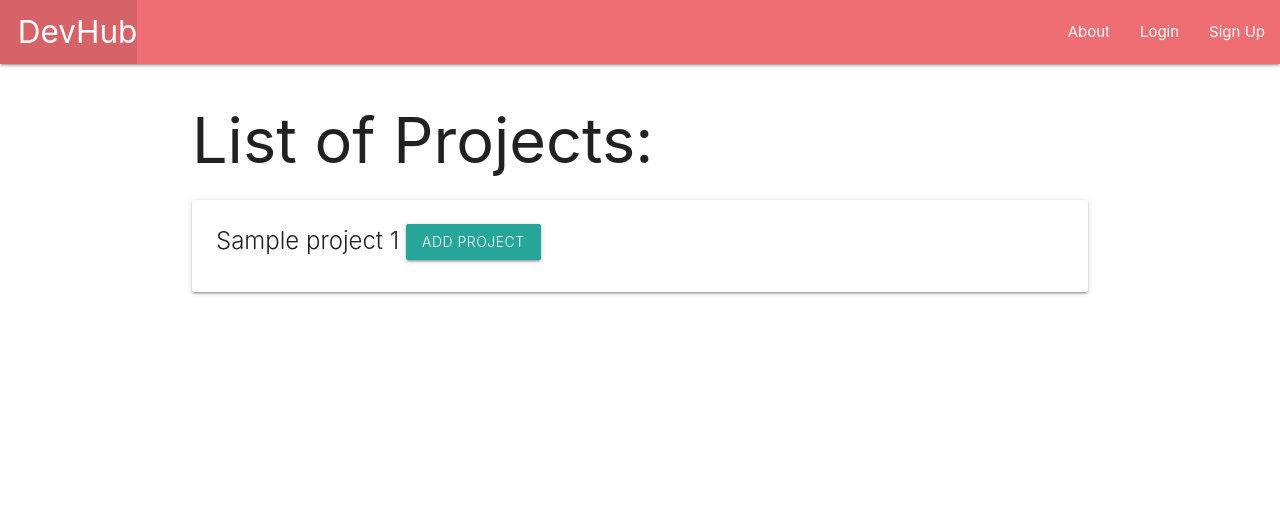
After one commit to bearcodes870/proj-3-devhub, a Django app: page /profile/projects in a window 1280 px wide. The commit adds this page. Shown: the top 532 px of the page. Run offline with Django 3.2, Linux system fonts and the light colour scheme; tables that the repository leaves empty hold one stand-in row (values such as "Sample post").

Commit message:
added the add project page, views, and url path

```diff
--- /dev/null
+++ b/main_app/templates/developers/project_add.html
@@ -0,0 +1,18 @@
+{% extends 'base.html' %}
+{% block content %}
+
+
+<h1> List of Projects: </h1>
+ {% for project in projects.all %}
+        <div class="card">
+          <div class="card-content">
+            <span class="card-title">
+               {{ project.project_name }}
+               {{ project.id }}
+               <a href="{% url 'assoc_project' %}" class="waves-effect waves-light btn">Add Project</a>
+            </span>
+          </div>
+        </div>
+      {% endfor %}
+
+{% endblock %}
--- a/main_app/templates/main_app/project_form.html
+++ b/main_app/templates/main_app/project_form.html
@@ -7,6 +7,7 @@
     {{ form.as_p }}
     <input type="submit" class="btn" value="Add Project">
 </form>
+</div>
 
 <script>
   var selectEl = document.getElementById('id_languages');
--- a/main_app/templates/profiles/user_profile.html
+++ b/main_app/templates/profiles/user_profile.html
@@ -28,6 +28,9 @@
     {% else %}
       <h5>Not apart of any projects yet :\</h5>
     {% endif %}
+    <div>
+      <a href="{% url 'dev_projects' %}" class="waves-effect waves-light btn">Add Project</a>
+      </div>
     </div>
   </div>
 </div>
--- a/main_app/urls.py
+++ b/main_app/urls.py
@@ -17,6 +17,8 @@ urlpatterns = [
     path('projects/<int:pk>/update/', views.ProjectUpdate.as_view(), name='projects_update'),
     path('projects/<int:pk>/delete/', views.ProjectDelete.as_view(), name='projects_delete'),
     path('profile/', views.user_profile, name='user_profile'),
+    path('profile/projects', views.dev_projects, name='dev_projects'),
+    path('profile/', views.assoc_project, name='assoc_project'),
     path('profile/update', views.update_profile, name='update_profile'),
     path('accounts/', include('django.contrib.auth.urls')),
     path('accounts/signup/', views.signup, name='signup'),
--- a/main_app/views.py
+++ b/main_app/views.py
@@ -111,4 +111,8 @@ def update_profile(request):
 
 def assoc_project(request, developer_id, project_id):
   Developer.objects.get(id=developer_id).projects.add(project_id)
-  return redirect('detail', developer_id=developer_id)
+  return redirect('profiles/user_profile.html', developer_id=developer_id)
+
+def dev_projects(request):
+    projects = Project.objects.all()
+    return render(request, 'developers/project_add.html', {'projects': projects})
```
